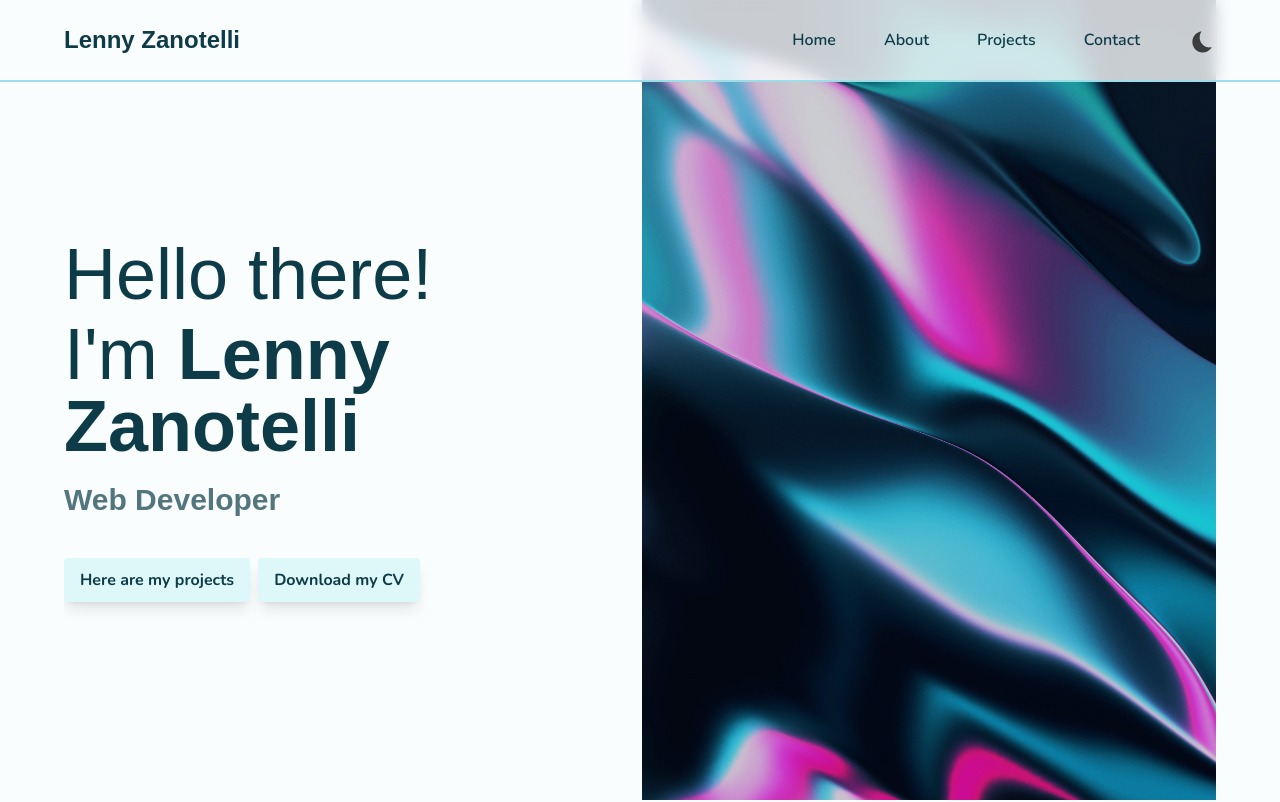
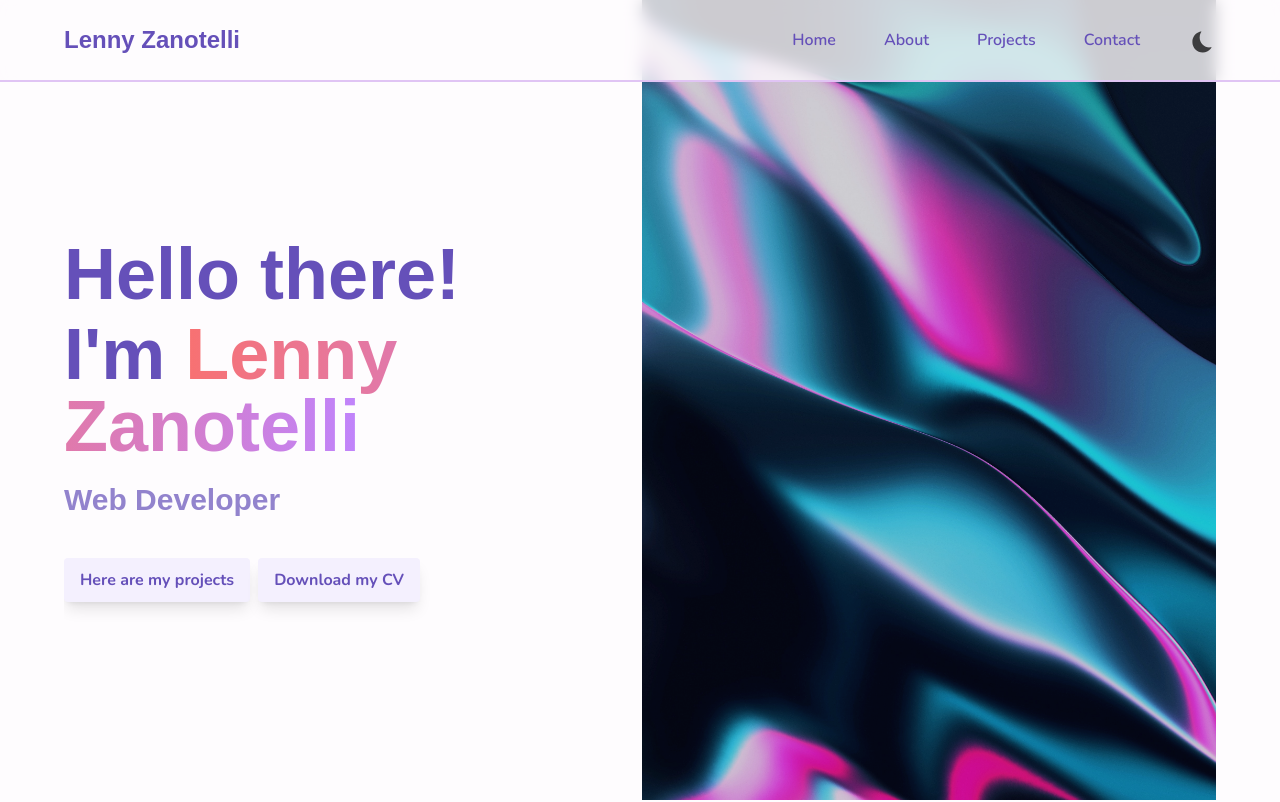
Before and after one commit to lenny-zanotelli/lenny-zanotelli.github.io, a website: page index.html in a window 1280 px wide. Shown: the top 802 px of the page. Drawn offline with nearby package versions, Linux system fonts and the light colour scheme.

Commit message:
feat: new color and add gradient on the fullname

```diff
--- a/index.html
+++ b/index.html
@@ -52,13 +52,15 @@
         <!-- Home Section -->
         <section id="home" class="home-section">
             <div class="mt-10 md:order-2 ">
-                <h2 class="text-5xl md:text-7xl">
+                <h2 class="text-5xl font-bold md:text-7xl">
                     Hello there!
                 </h2>
-                <h2 class="text-5xl md:text-7xl mt-2">
-                    I'm <span class="font-semibold">Lenny Zanotelli</span>
+                <h2 class="text-5xl font-bold  md:text-7xl mt-2">
+                    I'm <span
+                        class="font-extrabold text-transparent bg-clip-text bg-gradient-to-r from-red-400 to-purple-400">Lenny
+                        Zanotelli</span>
                 </h2>
-                <h3 class="text-2xl md:text-3xl font-bold opacity-70 mt-5 mb-10">
+                <h3 class="text-2xl md:text-3xl font-semibold opacity-70 mt-5 mb-10">
                     Web Developer
                 </h3>
                 <div class="flex gap-2">
--- a/tailwind.config.js
+++ b/tailwind.config.js
@@ -16,20 +16,24 @@ module.exports = {
     extend: {
       colors: {
         dark: {
-          appBg: '#0B161A',
-          cardBg: '#101B20',
-          buttonBg: '#082C36',
-          text: '#B6ECF7',
-          hover: '#003848',
-          border: '#045468',
+          appBg: '#14121F',
+          cardBg: '#1E1523',
+          buttonBg: '#291F43',
+          text: '#BAA7FF',
+          hover: '#33255B',
+          border: '#473876',
+          tagBg: '',
+          tagHover: '',
         },
         light: {
-          appBg: '#FAFDFE',
-          cardBg: '#F2FAFB',
-          buttonBg: '#DEF7F9',
-          text: '#0D3C48',
-          hover: '#CAF1F6',
-          border: '#9DDDE7',
+          appBg: '#FEFCFE',
+          cardBg: '#FBF7FE',
+          buttonBg: '#F4F0FE',
+          text: '#6550B9',
+          hover: '#EBE4FF',
+          border: '#E0C4F4',
+          tagBg: '',
+          tagHover: '',
         },
 
       }
```
Also changed, not shown: src/assets/css/output.css.
